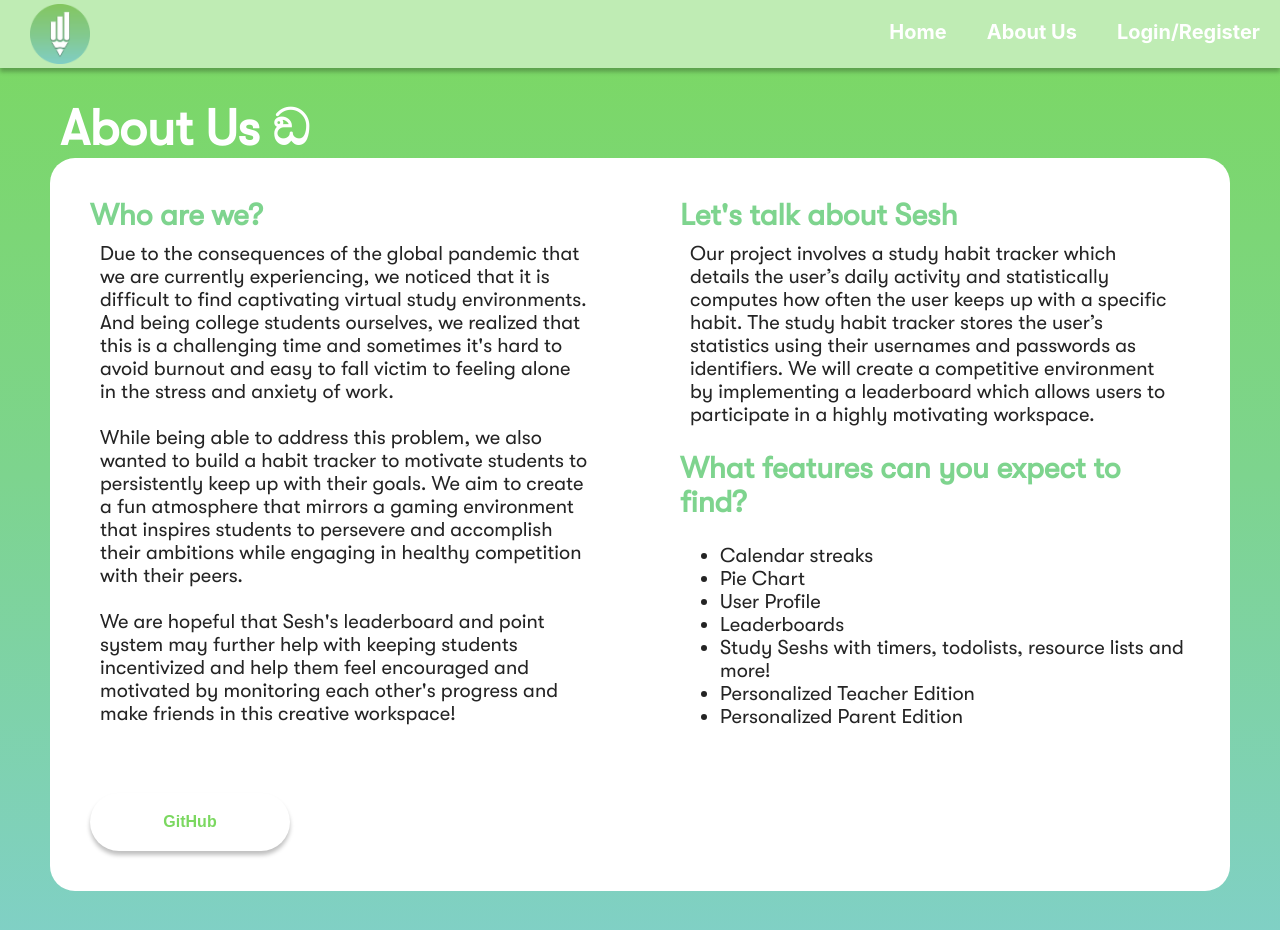
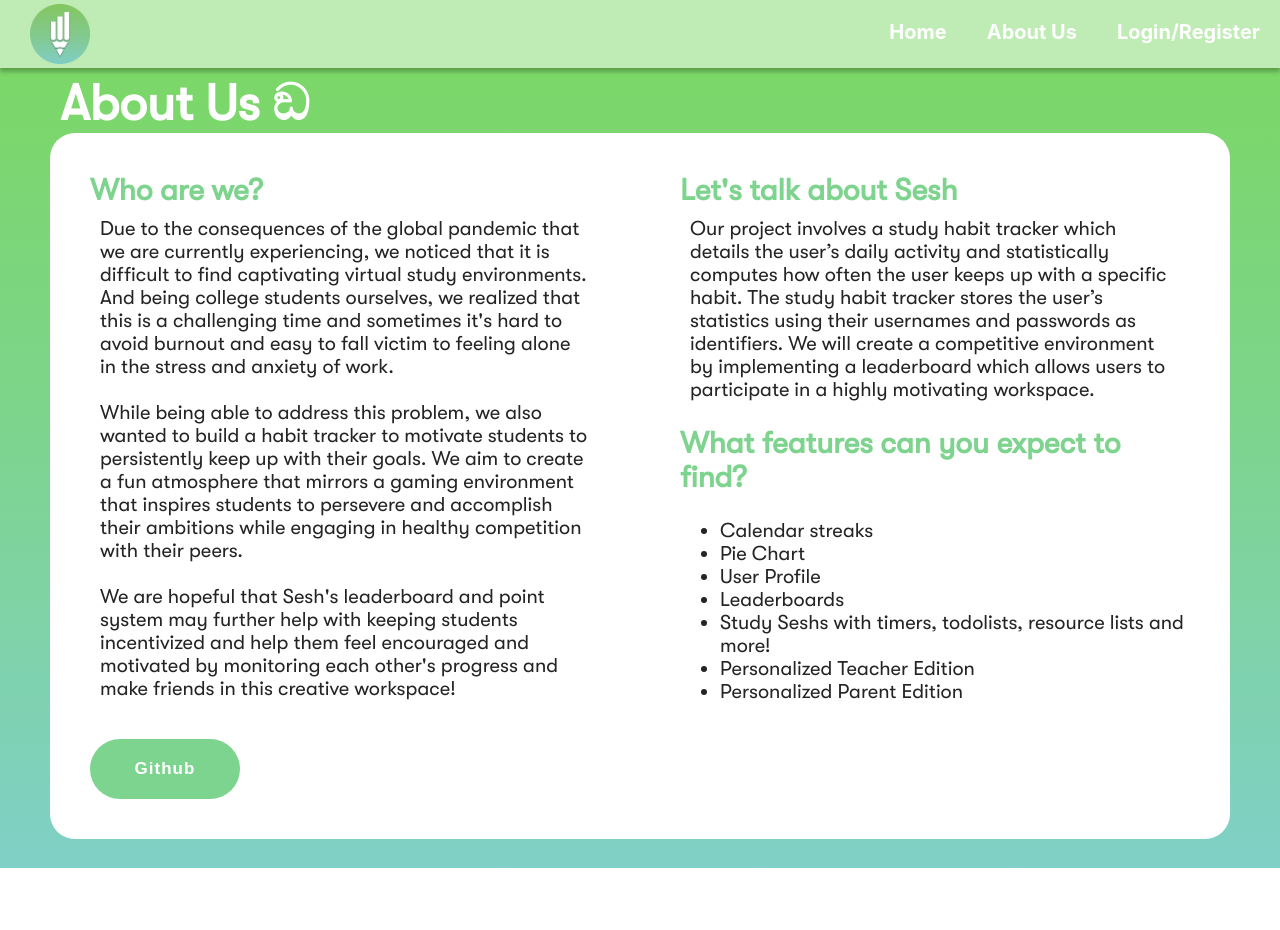
Before and after one commit to cindyngo44/CEN3031, a React (Create React App) app in the folder my-app/: page /About in a window 1280 px wide. Shown: the top 930 px of the page. After the commit the page ends 868 px from the top, so only its background shows below. Built offline with nearby package versions, Linux system fonts and the light colour scheme.

Commit message:
Final About Us page

```diff
--- a/my-app/src/About.css
+++ b/my-app/src/About.css
@@ -24,7 +24,7 @@
   clear: both;
 }
 .about-h1{
-  padding-top: 100px;
+  padding-top: 75px;
   margin-left: 60px;
   font-size: 50px;
   font-weight: bold;
@@ -45,7 +45,25 @@
   padding: -40px;
 }
 #btn-github{
-  width: 200px;
+  width: 150px;
+}
+.btn-github-style{
+  border: none;
+  color: #fff;
+  font-size: 17px;
+  font-weight: 500;
+  letter-spacing: 1px;
+  border-radius: 50px;
+  background-color: #7DD48E;
+  cursor: pointer;
+  padding: 20px;
+  text-align: center;
+  font-weight: bold;
+  width: 150px;
+  transition: all 0.3s ease;
+}
+.btn-github-style:hover{
+  background-color: #7DD48E;
 }
 /* Mobile responsiveness */
 @media screen and (max-width: 600px) {
--- a/my-app/src/components/About.js
+++ b/my-app/src/components/About.js
@@ -3,6 +3,7 @@ import '../About.css';
 import Navbar from './Navbar';
 import React from 'react'
 import {  Link } from "react-router-dom";
+import { FontAwesomeIcon } from '@fortawesome/react-fontawesome'
 
 export default function About() {
   const handleClick = () => {
@@ -33,9 +34,8 @@ export default function About() {
            and make friends in this creative workspace!
           </div>
           <br></br>
-          <br></br>
           <div id="btn-github" onClick={handleClick}>
-          <button className="btn about-us">GitHub</button>
+          <button className="btn-github-style about-us">Github</button>
           </div>
         </div>
         {/* Second Column */}
@@ -60,7 +60,6 @@ export default function About() {
         </div>
       </div>
       <br></br>
-          <br></br>
     </div>
   )
 }
```
Lines whose indentation alone changed are shown as unchanged.
